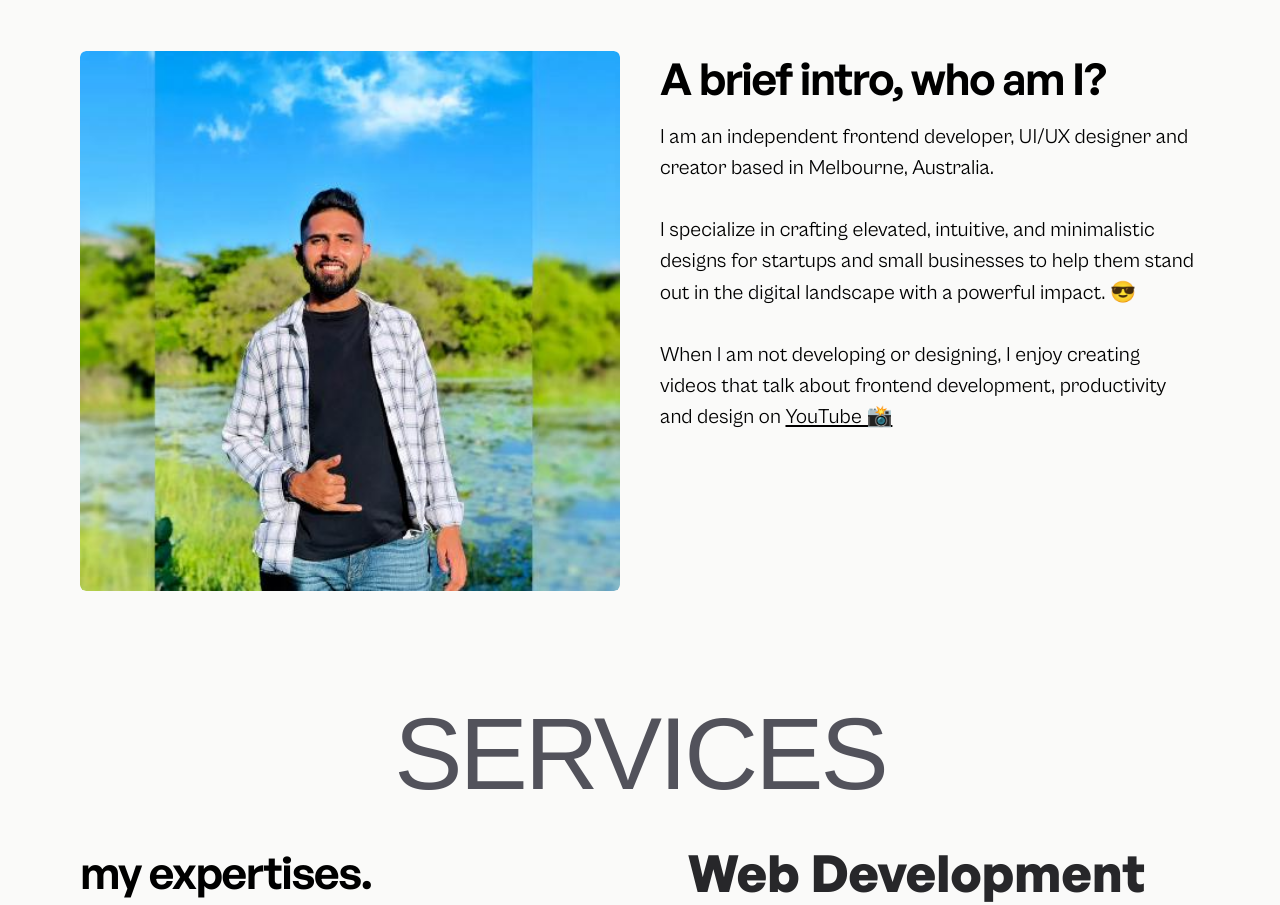
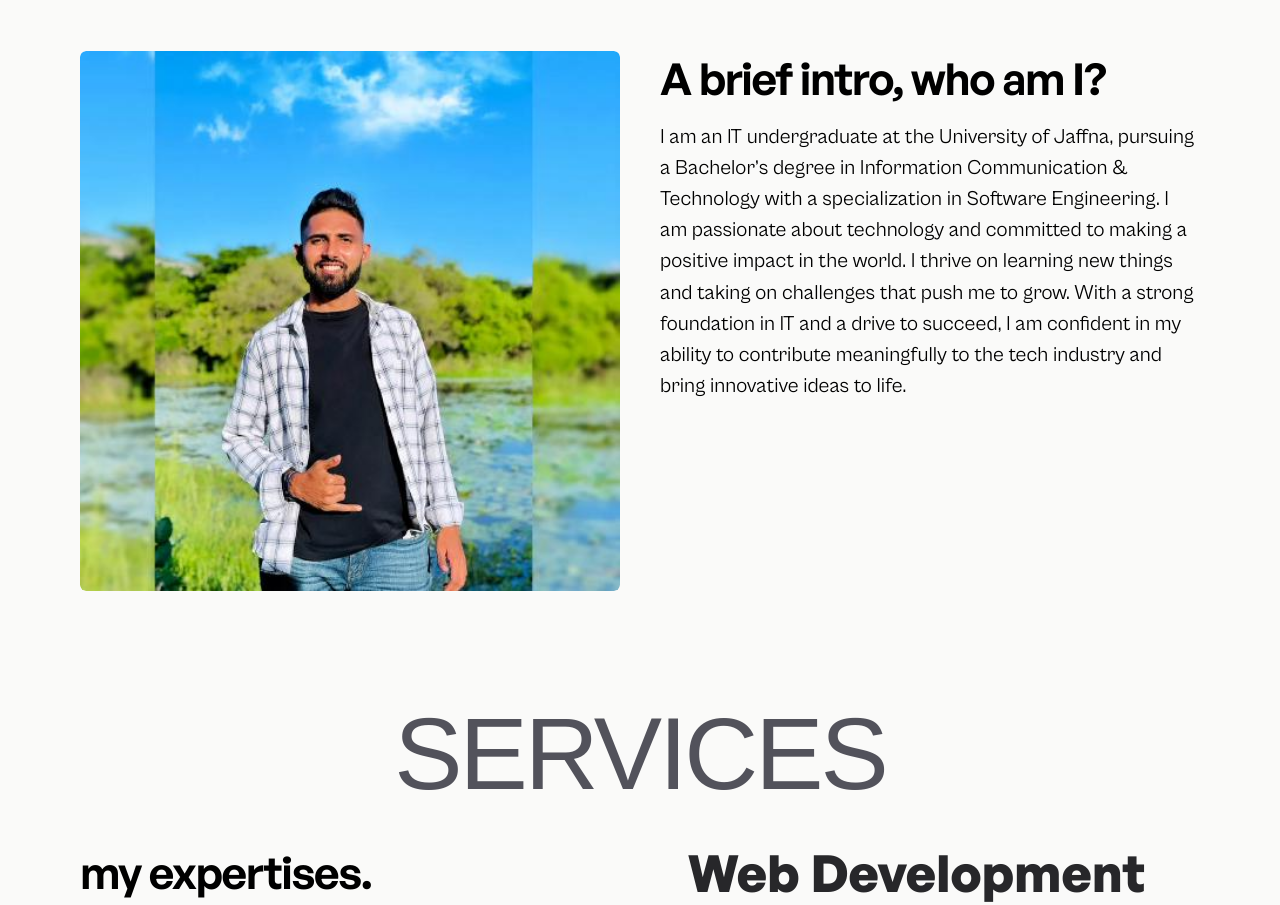
Before and after one commit to ItsLasa/portfolio-main, a React (Vite) app: page / in a window 1280 px wide. Shown: the part 1600-2505 px from the top of the page. Built offline with nearby package versions, Linux system fonts and the light colour scheme; a web font is replaced by a local one.

Commit message:
about body edit

```diff
--- a/src/components/homepage/About.jsx
+++ b/src/components/homepage/About.jsx
@@ -3,6 +3,7 @@ import profileImg from "/src/assets/images/me.jpg";
 import { ScrollTrigger } from "gsap/all";
 import { gsap } from "gsap";
 import Heading from "../ui/Heading";
+import { AnimatedTooltipPreview } from "../AnimatedTooltipPreview";
 
 export default function About() {
   const profile = useRef(null);
@@ -36,6 +37,7 @@ export default function About() {
     // Try using max width to contain the size of the container
     <section ref={aboutSection} aria-label="about me">
       <Heading title="about me" />
+
       <div className="flex flex-col items-start gap-8 mt-10 md:flex-row lg:gap-10 ">
         <div className="overflow-hidden rounded-md top-28 md:sticky md:w-1/2">
           <img
@@ -56,11 +58,10 @@ export default function About() {
             >
               A brief intro, who am I?
             </h3>
-            <p ref={body} className="translate-y-10 opacity-0  text-body-1 2xl:text-4xl">
-              I am an independent frontend developer, UI/UX designer and creator based in
-              Melbourne, Australia.
+            <p ref={body} className="translate-y-10 opacity-0 text-body-1 2xl:text-4xl">
+            I am an IT undergraduate at the University of Jaffna, pursuing a Bachelor’s degree in Information Communication & Technology with a specialization in Software Engineering. I am passionate about technology and committed to making a positive impact in the world. I thrive on learning new things and taking on challenges that push me to grow. With a strong foundation in IT and a drive to succeed, I am confident in my ability to contribute meaningfully to the tech industry and bring innovative ideas to life.
               <br></br>
-              <br></br>I specialize in crafting elevated, intuitive, and
+              {/* <br></br>I specialize in crafting elevated, intuitive, and
               minimalistic designs for startups and small businesses to help
               them stand out in the digital landscape with a powerful impact. 😎
               <br></br>
@@ -72,7 +73,7 @@ export default function About() {
                 href="https://www.youtube.com/channel/UCBOAB9RV647G93GxLhEXleA"
               >
                 YouTube 📸
-              </a>
+              </a> */}
             </p>
           </div>
         </div>
```
